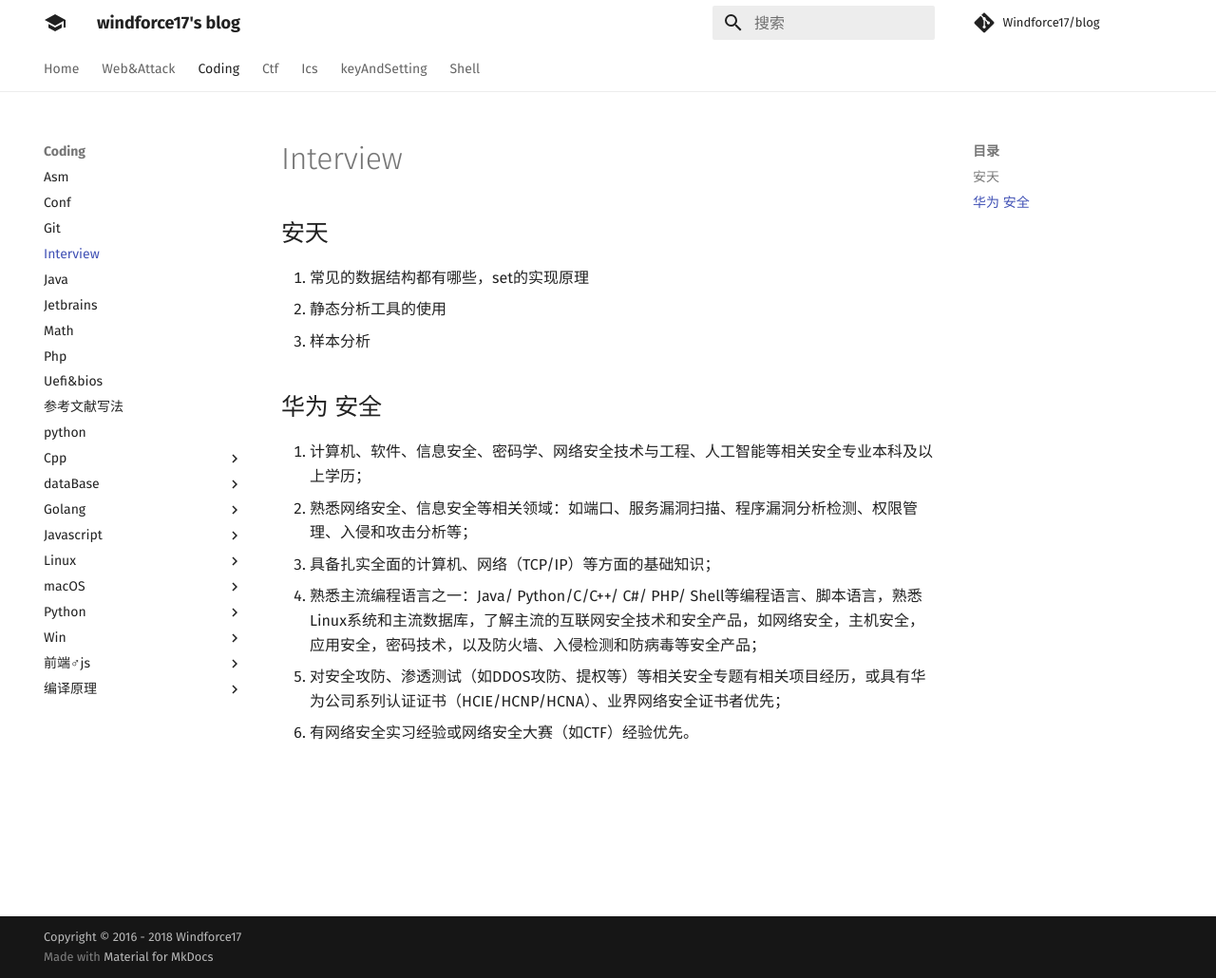
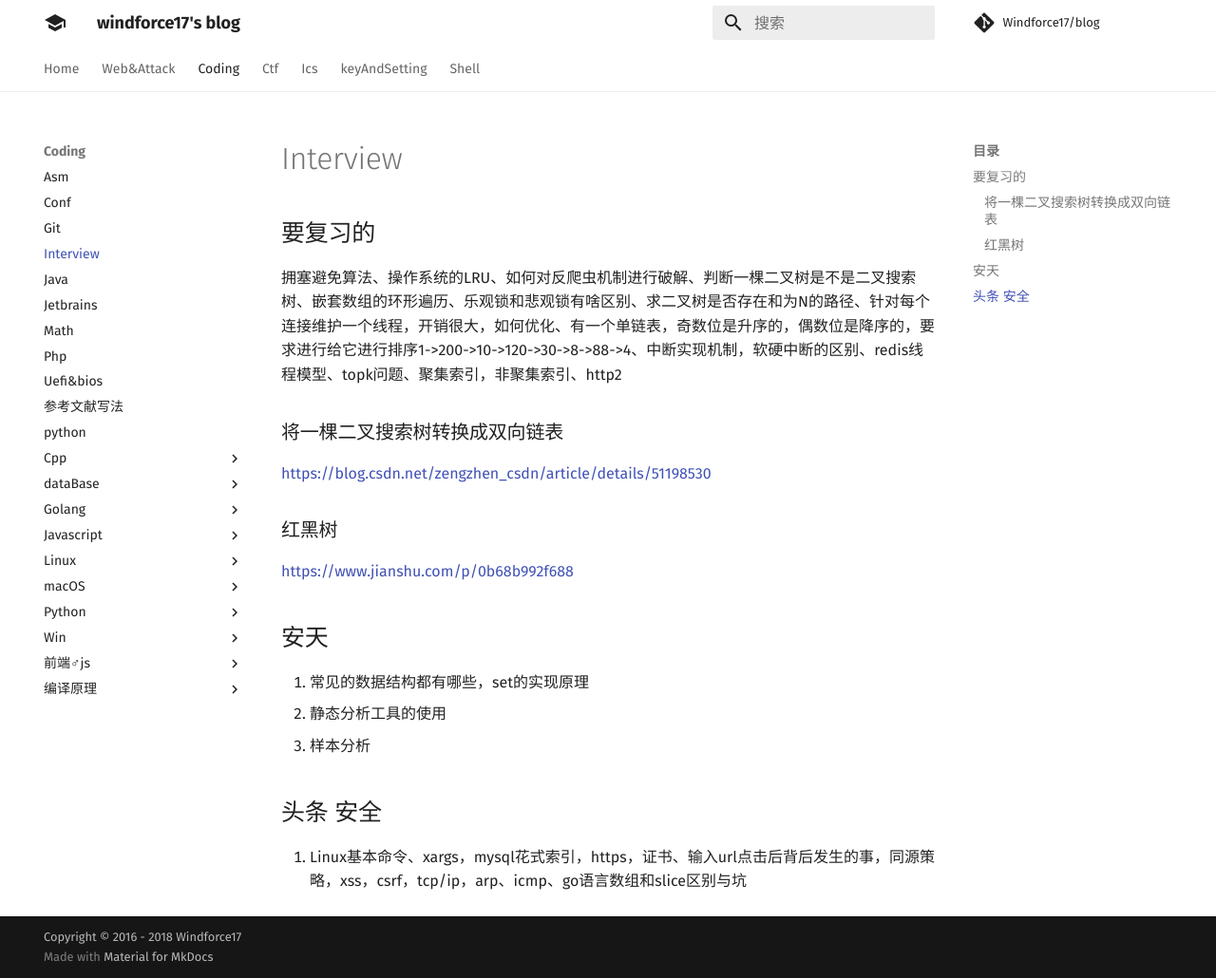
Before and after one commit to Windforce17/blog, an MkDocs documentation site: the page built from docs/coding/interview.md, in a window 1280 px wide and 1030 px high. Shown: the whole window at 95% size. Built offline with MkDocs 1.6.1 and Material for MkDocs 9.7.7, drawn with Linux system fonts in a browser that asks for light colours; comment, search, counter and statistics services are not loaded.

Commit message:
[coding/interview] add bytedance

```diff
--- a/docs/coding/interview.md
+++ b/docs/coding/interview.md
@@ -1,14 +1,15 @@
+## 要复习的
+拥塞避免算法、操作系统的LRU、如何对反爬虫机制进行破解、判断一棵二叉树是不是二叉搜索树、嵌套数组的环形遍历、乐观锁和悲观锁有啥区别、求二叉树是否存在和为N的路径、针对每个连接维护一个线程，开销很大，如何优化、有一个单链表，奇数位是升序的，偶数位是降序的，要求进行给它进行排序1->200->10->120->30->8->88->4、中断实现机制，软硬中断的区别、redis线程模型、topk问题、聚集索引，非聚集索引、http2
+### 将一棵二叉搜索树转换成双向链表
+https://blog.csdn.net/zengzhen_csdn/article/details/51198530
+### 红黑树
+https://www.jianshu.com/p/0b68b992f688
 ## 安天
 
 1. 常见的数据结构都有哪些，set的实现原理
 2. 静态分析工具的使用
 3. 样本分析
 
-## 华为 安全
 
-1. 计算机、软件、信息安全、密码学、网络安全技术与工程、人工智能等相关安全专业本科及以上学历；
-2. 熟悉网络安全、信息安全等相关领域：如端口、服务漏洞扫描、程序漏洞分析检测、权限管理、入侵和攻击分析等；
-3. 具备扎实全面的计算机、网络（TCP/IP）等方面的基础知识；
-4. 熟悉主流编程语言之一：Java/ Python/C/C++/ C#/ PHP/ Shell等编程语言、脚本语言，熟悉Linux系统和主流数据库，了解主流的互联网安全技术和安全产品，如网络安全，主机安全，应用安全，密码技术，以及防火墙、入侵检测和防病毒等安全产品；
-5. 对安全攻防、渗透测试（如DDOS攻防、提权等）等相关安全专题有相关项目经历，或具有华为公司系列认证证书（HCIE/HCNP/HCNA）、业界网络安全证书者优先；
-6.  有网络安全实习经验或网络安全大赛（如CTF）经验优先。
+## 头条 安全
+1. Linux基本命令、xargs，mysql花式索引，https，证书、输入url点击后背后发生的事，同源策略，xss，csrf，tcp/ip，arp、icmp、go语言数组和slice区别与坑
```
Also changed, not shown: docs/coding/golang/rsa.md (+1 -1 lines).
